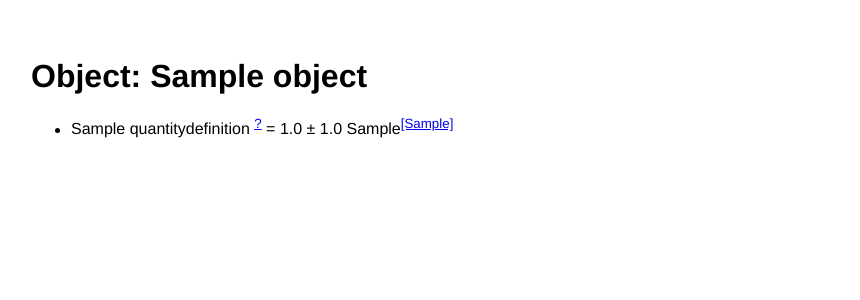
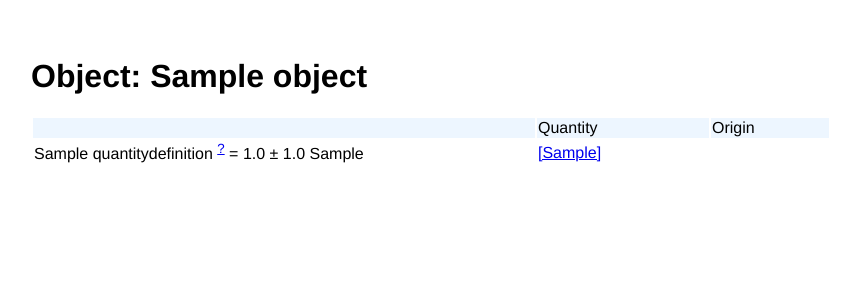
Before and after one commit to astrofrog/indexing_heroku, a Django app: a page that uses main/templates/main/object.html in a window 1280 px wide. Shown: the top 300 px of the page, without its empty margins (27-887 px from the left). Run offline with Django 3.2, Linux system fonts and the light colour scheme; tables that the repository leaves empty hold one stand-in row (values such as "Sample post").

Commit message:
Use tables

```diff
--- a/main/static/main/style.css
+++ b/main/static/main/style.css
@@ -2,3 +2,11 @@ body{
 	font-family: "Helvetica Neue", Arial, Helvetica, Geneva, sans-serif;
 	padding: 50px;
 }
+
+tr:nth-child(odd)		{ background-color: #edf6ff; }
+
+tr:nth-child(even)		{ background-color:#fff; }
+
+table {
+	width: 800px;
+}
--- a/main/templates/main/object.html
+++ b/main/templates/main/object.html
@@ -5,9 +5,11 @@
 <h1>Object: {{ object.name }}</h1>
 
 {% if quantities %}
-    <ul>
+        <table>
+            <th><td>Quantity</td><td>Origin</td></th>
     {% for quantity in quantities %}
-            <li> {{ quantity.definition.name }} <sup><a href="/definition/{{ quantity.definition.name}}/">?</a></sup> = {{ quantity.value }} {% if quantity.uncertainty %} &plusmn; {{ quantity.uncertainty }} {% endif %} {{ quantity.unit }}<sup><a href="{{ quantity.origin }}">[{{ quantity.origin }}]</a></sup></li>
+    <tr>
+    <td width='500'> {{ quantity.definition.name }} <sup><a href="/definition/{{ quantity.definition.name}}/">?</a></sup> = {{ quantity.value }} {% if quantity.uncertainty %} &plusmn; {{ quantity.uncertainty }} {% endif %} {{ quantity.unit }}</td><td><a href="http://adsabs.harvard.edu/">[{{ quantity.origin }}]</a></sup></td></tr>
     {% endfor %}
     </ul>
 {% else %}
```
